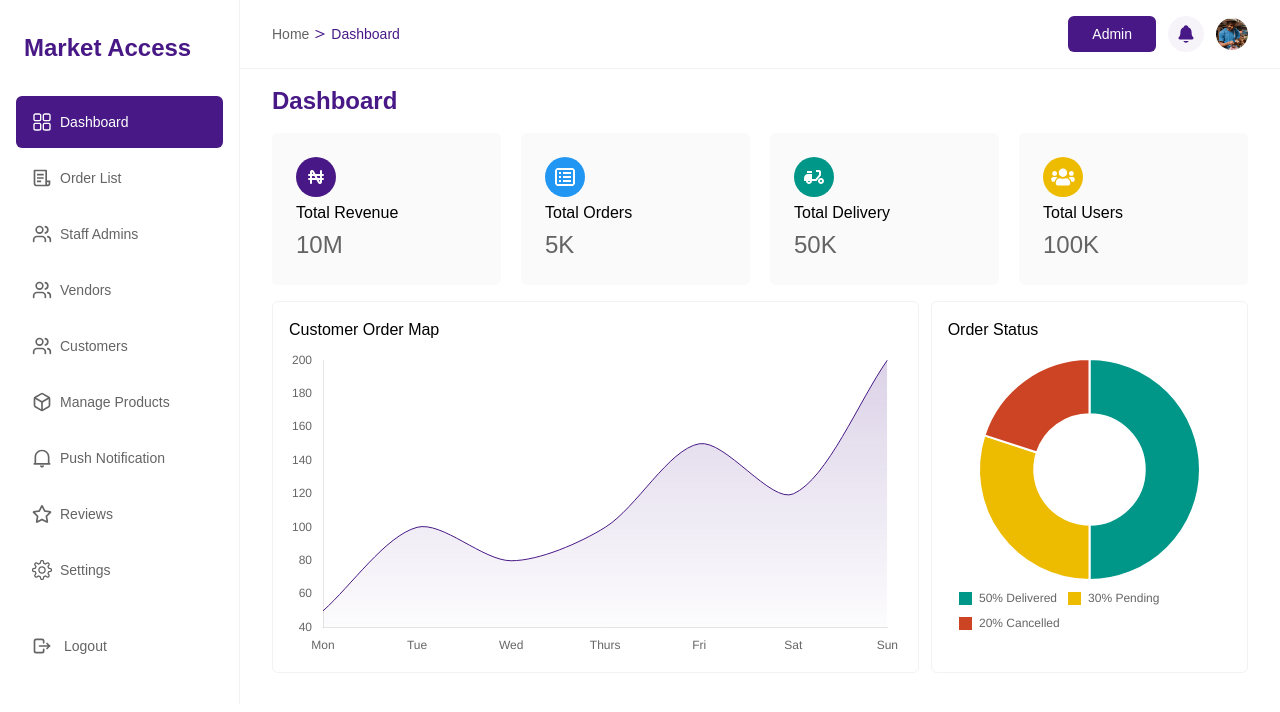
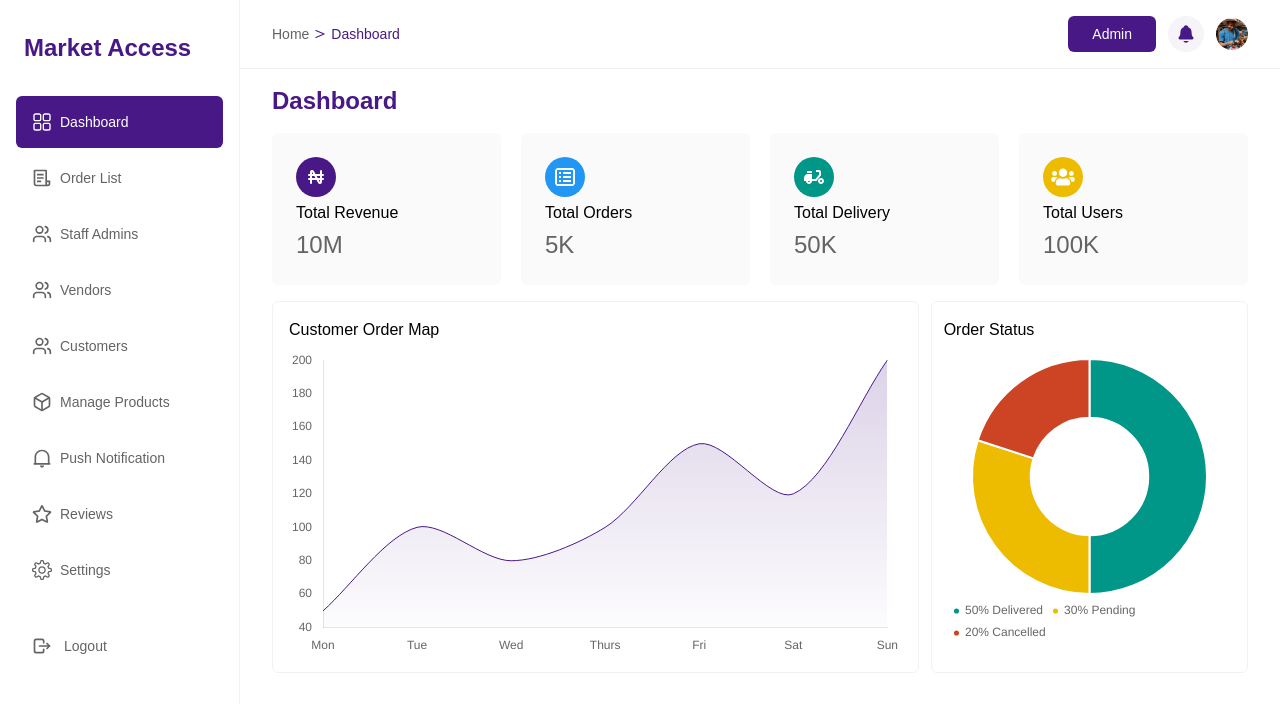
Before and after one commit to Isreality/Final-Year-Project, a React (Create React App) app: page /Dashboard in a window 1280 px wide. Shown: the top 712 px of the page. Built offline with nearby package versions, Linux system fonts and the light colour scheme.

Commit message:
pie chart

```diff
--- a/src/Pages/Dashboard.jsx
+++ b/src/Pages/Dashboard.jsx
@@ -106,9 +106,9 @@ const Dashboard = () => {
                   </div>
 
                   {/* Doughnut Charts */}
-                  <div className="bg-white border w-full border-disable p-4 rounded-md">
+                  <div className="bg-white border w-full border-disable px-3 pt-4 pb-0 rounded-md">
                     <p className="text-md text-black text-left mb-4">Order Status</p>
-                    <Doughnut className="items-center"
+                    <Doughnut className="items-center pb-0"
                       data = {{
                         labels: ['50% Delivered', '30% Pending', '20% Cancelled'],
                         datasets: [
@@ -129,11 +129,12 @@ const Dashboard = () => {
                           legend: {
                             position: 'bottom',
                             labels: {
-                              boxWidth: 15,
-                              boxHeight: 15,
-                              useBorderRadius: true,
-                              borderRadius: '100%',
+                              boxWidth: 5,
+                              boxHeight: 5,
+                              usePointStyle: true,
+                              pointStyle: 'circle',
                               font: 'Satoshi',
+                              padding: 10,
                             },
                             align: 'start',
                             fullSize: true,
```
